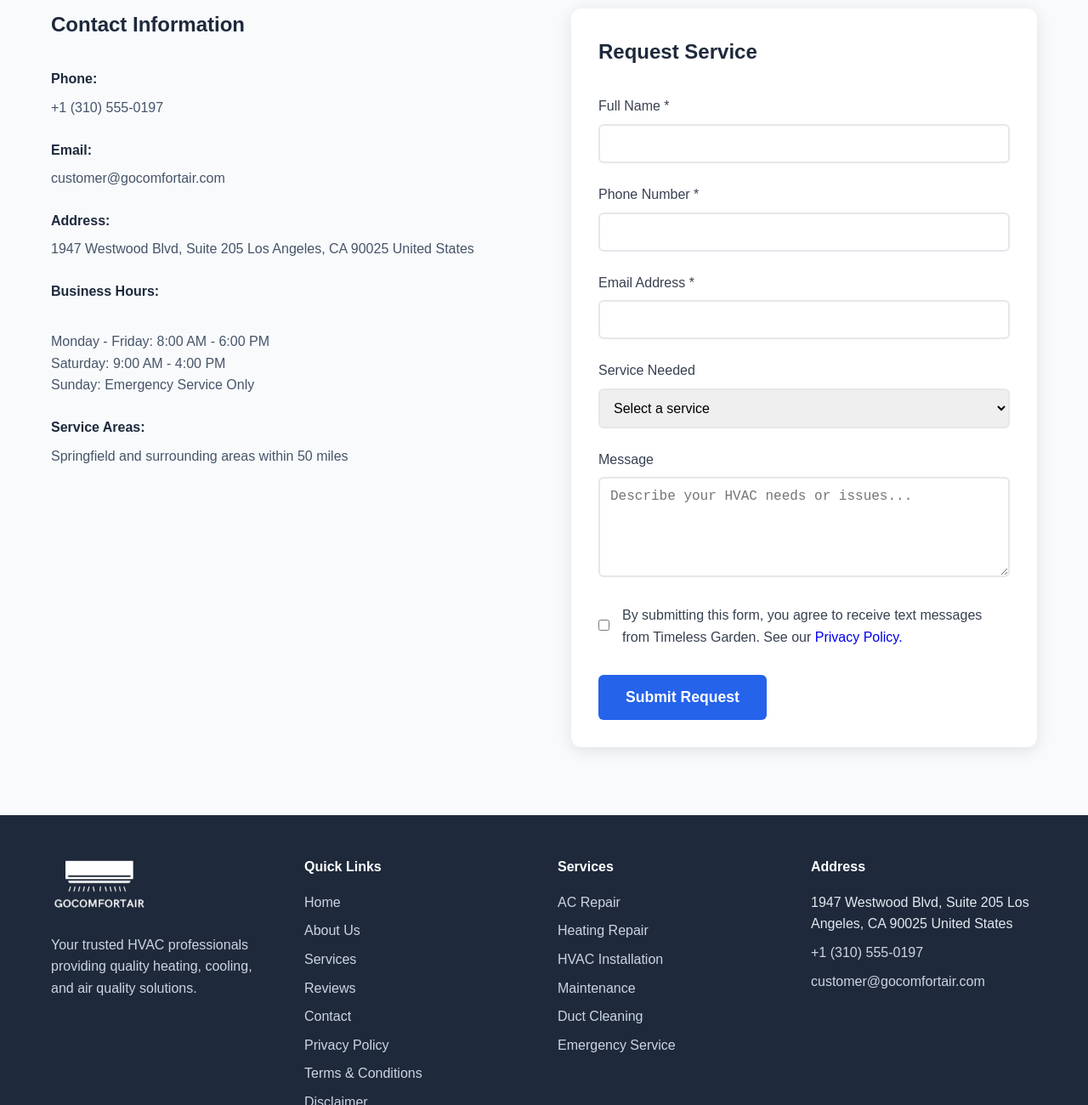
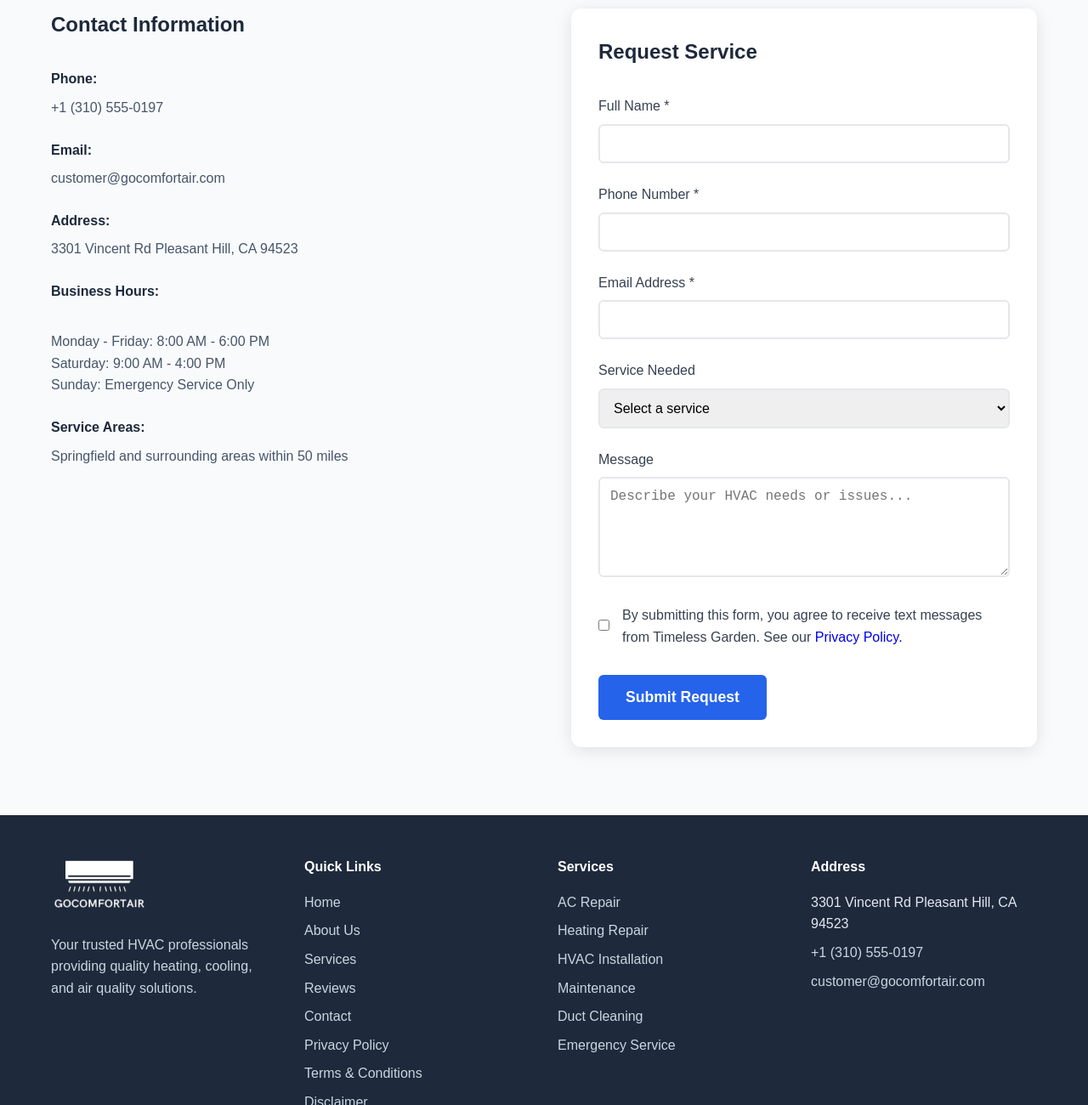
Before and after one commit to DivyanshiShrivastav04/GoComfortAir, a plain HTML site: page index.html in a window 1280 px wide. Shown: the part 4775-6075 px from the top of the page at 85% size. Drawn offline with Linux system fonts and the light colour scheme.

Commit message:
Update index.html

```diff
--- a/index.html
+++ b/index.html
@@ -398,9 +398,7 @@ body {
                         <strong>Email:</strong> <a href="mailto:customer@gocomfortair.com" style="text-decoration: none; color: #475569;"> customer@gocomfortair.com</a>
                     </div>
                     <div class="contact-item">
-                        <strong>Address:</strong> 1947 Westwood Blvd, Suite 205
-Los Angeles, CA 90025
-United States
+                        <strong>Address:</strong>3301 Vincent Rd Pleasant Hill, CA 94523
                     </div>
                     <div class="contact-item">
                         <strong>Business Hours:</strong><br>
@@ -505,9 +503,7 @@ By submitting this form, you agree to receive text messages from Timeless Garden
                 <div class="footer-section">
                     <h4>Address</h4>
                     <ul>
-                        <li>1947 Westwood Blvd, Suite 205
-Los Angeles, CA 90025
-United States  </li>
+                        <li>3301 Vincent Rd Pleasant Hill, CA 94523 </li>
                         <li><a href="tel:+1 (310) 555-0197 ">+1 (310) 555-0197 </a></li>
                         <li><a href="mailto:customer@gocomfortair.com">customer@gocomfortair.com</a></li>
                     </ul>
```
